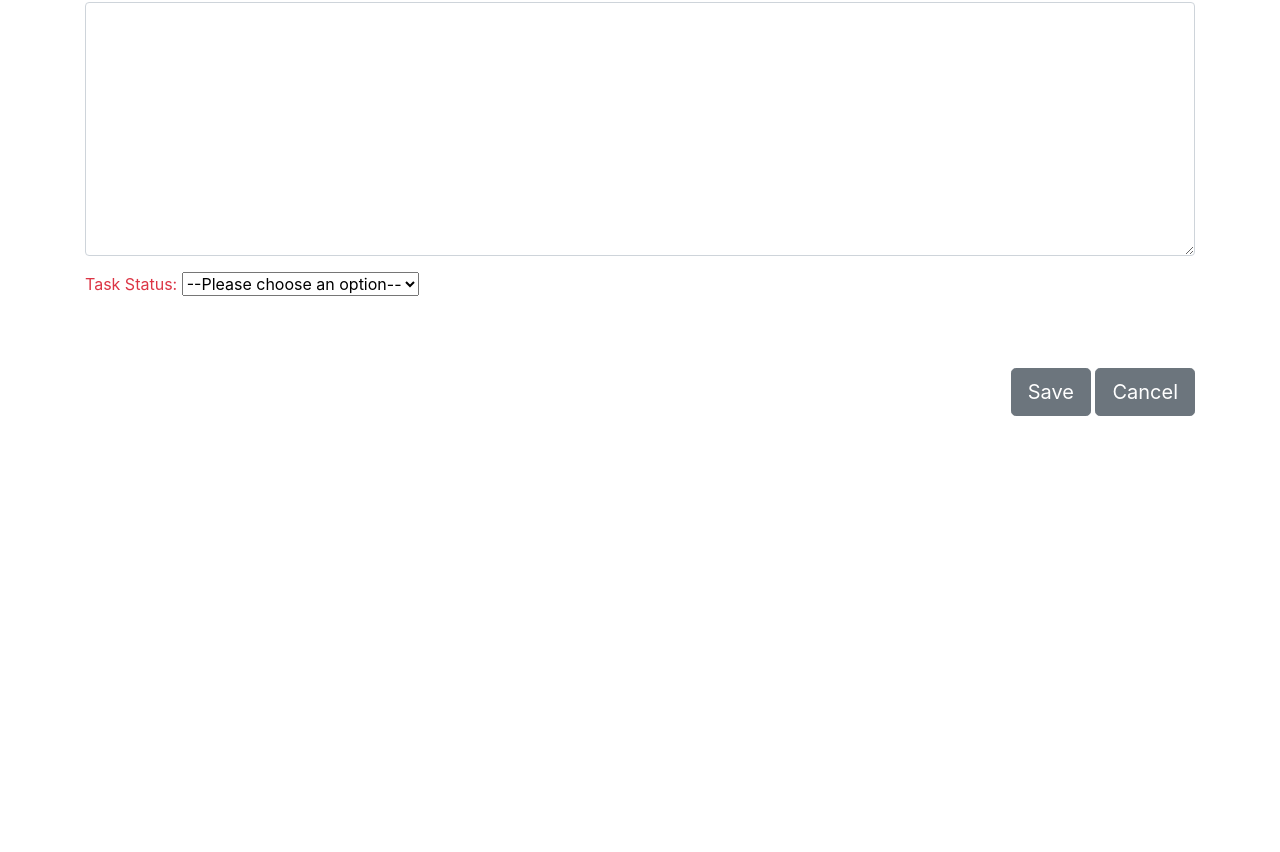
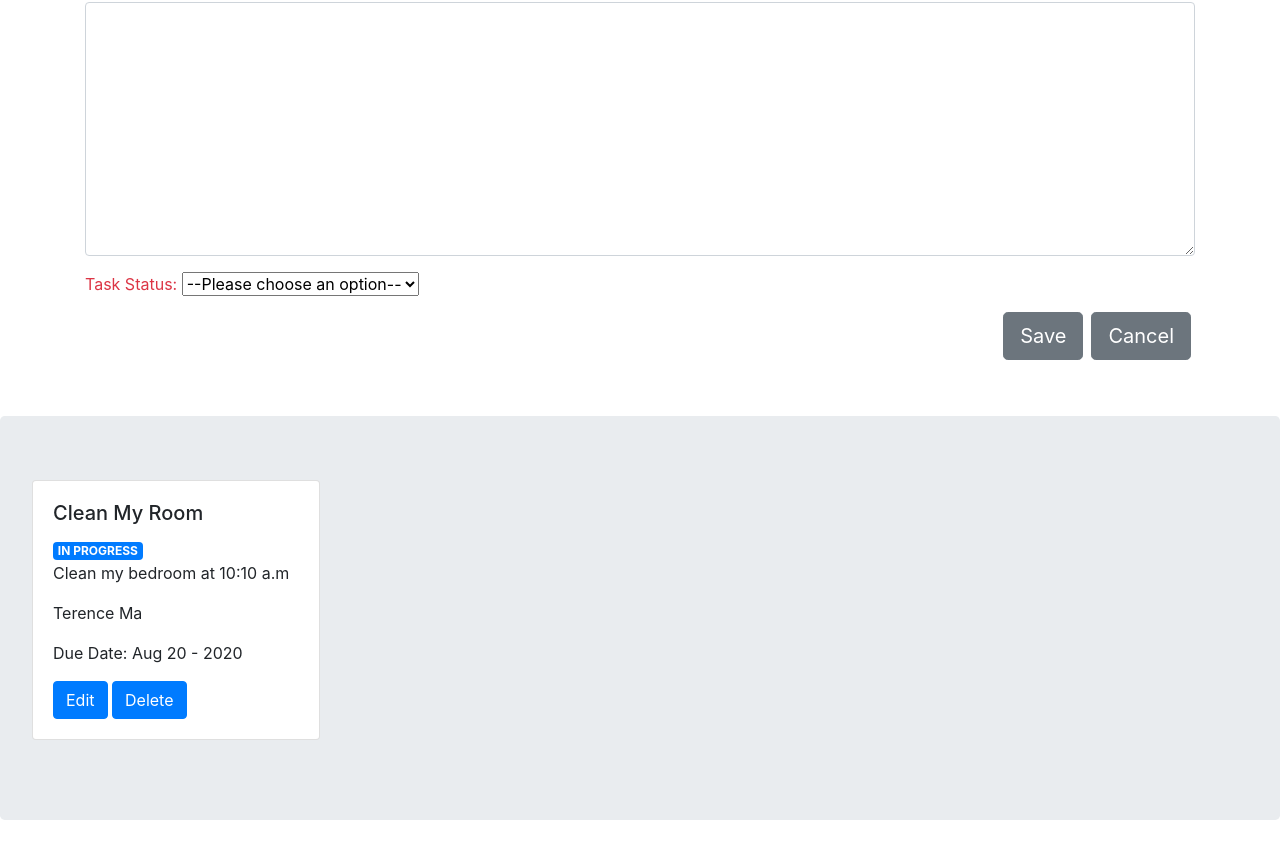
Before and after one commit to terence1988/TandHippee, a plain HTML site: page taskForm.html in a window 1280 px wide. Shown: the part 518-1370 px from the top of the page. Before the commit the page ends 934 px from the top, so only its background shows below. Drawn offline with nearby package versions, Linux system fonts and the light colour scheme.

Commit message:
Task form for today

```diff
--- a/css/taskForm.css
+++ b/css/taskForm.css
@@ -1,11 +1,11 @@
-header  {
+header {
 	font-size: 2em;
 }
 
 header img {
-  width:12vw;
-  max-width:180px;
-  height:12vh;
+	width: 12vw;
+	max-width: 180px;
+	height: 12vh;
 	margin-bottom: 0.5rem;
 	border-radius: 20px;
 }
@@ -24,3 +24,8 @@ header p {
 	margin-bottom: 0.5rem;
 	font-size: 0.8em;
 }
+
+#cancel,
+#save {
+	margin: 8px 4px;
+}
--- a/taskForm.html
+++ b/taskForm.html
@@ -50,8 +50,8 @@
 				<!-- taskName -->
 				<div class="form-group">
 					<label for="inputTask" class="col-form-label text-danger"
-						>Task Name:<span id="alertMessageName" class="text-danger"></span></label
-					>
+						>Task Name:<span id="alertMessageName" class="text-danger"></span
+					></label>
 					<input
 						type="text"
 						class="form-control"
@@ -64,8 +64,11 @@
 				<div class="row">
 					<div class="form-group col-6">
 						<label for="inputAssignee" class="col-form-label text-danger"
-							>Assigned name:<span id="alertMessageAssign" class="text-danger"></span></label
-						>
+							>Assigned name:<span
+								id="alertMessageAssign"
+								class="text-danger"
+							></span
+						></label>
 						<input
 							type="text"
 							class="form-control"
@@ -75,33 +78,48 @@
 					</div>
 					<div class="form-group col-6">
 						<label for="inputDate" class="col-form-label text-danger"
-							>Due Date:<span id="alertMessageDueDate" class="text-danger"></span></label
-						>
+							>Due Date:<span
+								id="alertMessageDueDate"
+								class="text-danger"
+							></span
+						></label>
 						<input type="date" class="form-control" id="inputDate" />
 					</div>
 				</div>
 				<!-- end formLine1 -->
 				<!-- taskDescription -->
 				<div class="form-group text-danger">
-					<label id="task-details__label" class="text-center" for="inputDescription"
-						>Task Details:<span id="alertMessageDesc" class="text-danger"></span></label
-					>
-					<textarea class="form-control" id="inputDescription" rows="10"></textarea>
+					<label
+						id="task-details__label"
+						class="text-center"
+						for="inputDescription"
+						>Task Details:<span id="alertMessageDesc" class="text-danger"></span
+					></label>
+					<textarea
+						class="form-control"
+						id="inputDescription"
+						rows="10"
+					></textarea>
 				</div>
 				<!-- end taskDescription -->
 				<!-- taskStatus -->
 				<div class="form-group">
 					<label for="taskStatus" class="text-danger">Task Status:</label>
 					<select name="" id="taskStatus">
-						<option value="" selected disabled hidden id="alertMessageTaskStatus">--Please choose an option--</option>
+						<option
+							value=""
+							selected
+							disabled
+							hidden
+							id="alertMessageTaskStatus"
+						>
+							--Please choose an option--
+						</option>
 						<option value="unassigned">To Do</option>
 						<option value="inProgress">In Progress</option>
 						<option value="completed">Completed</option>
-          </select><div><span id="alertMessageTaskStatus" class="text-danger"></span></div>
-				</div>
-				<!-- end taskStatus -->
-				<!-- button-->
-				<div class="float-right mt-5">
+					</select>
+					<div class="d-flex justify-content-end">
 					<button
 						type="submit"
 						class="btn btn-secondary btn-lg"
@@ -116,13 +134,29 @@
 						class="btn btn-secondary btn-lg"
 						role="button"
             aria-pressed="true"
+            id="cancel"
 					>
 						Cancel
 					</a>
 				</div>
-				<!-- end button -->
+				<!-- end taskStatus -->
 			</form>
 		</section>
+		<div class="jumbotron mt-5">
+			<div id="list-items">
+				<div class="card mb-3" style="width: 18rem">
+					<div class="card-body">
+						<h5 class="card-title">Clean My Room</h5>
+						<span class="badge badge-primary">IN PROGRESS</span>
+						<p class="card-text">Clean my bedroom at 10:10 a.m</p>
+						<p class="card-text">Terence Ma</p>
+						<p class="card-text">Due Date: Aug 20 - 2020</p>
+						<a href="#" class="btn btn-primary">Edit</a>
+						<a href="#" class="btn btn-primary">Delete</a>
+					</div>
+				</div>
+			</div>
+		</div>
 	</body>
 
 	<script
@@ -136,4 +170,5 @@
 		crossorigin="anonymous"
 	></script>
   <script src="./js/validateFormInput.js"></script>
+  <script src="./js/displayNewTask.js"></script>
 </html>
```
Also changed, not shown: js/displayNewTask.js (added). Lines whose indentation alone changed are shown as unchanged.
